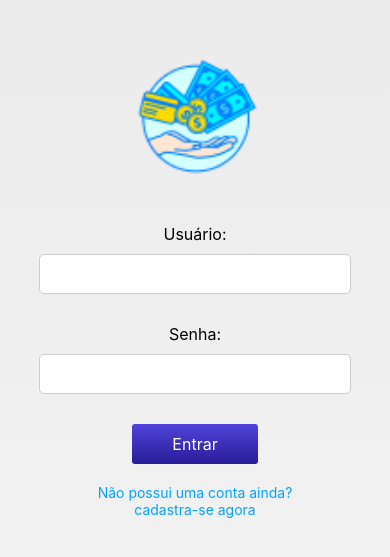
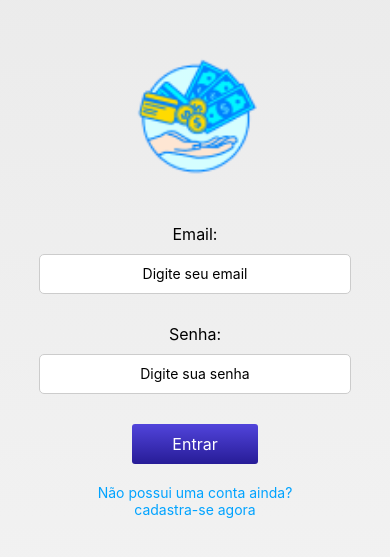
Before and after one commit to VandersonT/controle-financeiro2x, a React Native app: screen /SignIn in a window 390 px wide. Shown: the part 137-694 px from the top of the page. Built offline with nearby package versions, Linux system fonts and the light colour scheme.

Commit message:
Fixing register page scrollview

```diff
--- a/src/screens/SignIn/index.tsx
+++ b/src/screens/SignIn/index.tsx
@@ -54,7 +54,7 @@ const SignIn = ({ navigation }: any) => {
 
 
     return (
-        <KeyboardAvoidingView keyboardVerticalOffset={50} style={styles.container} behavior={(Platform.OS == "ios") ? "padding" : "height" }>
+        <KeyboardAvoidingView keyboardVerticalOffset={0} style={styles.container} behavior={(Platform.OS == "ios") ? "padding" : "height" }>
 
                 <LinearGradient colors={['rgba(234,234,234,1)', 'rgba(243,243,243,1)']} style={styles.container}>
 
@@ -71,13 +71,13 @@ const SignIn = ({ navigation }: any) => {
                             />
 
                             <View style={styles.fieldSingle}>
-                                <Text style={styles.label}>Usuário:</Text>
-                                <TextInput value={user} style={styles.input} onChangeText={(changeUser)=>setUser(changeUser)} />
+                                <Text style={styles.label}>Email:</Text>
+                                <TextInput placeholder="Digite seu email" value={user} style={styles.input} onChangeText={(changeUser)=>setUser(changeUser)} />
                             </View>
 
                             <View style={styles.fieldSingle}>
                                 <Text style={styles.label}>Senha:</Text>
-                                <TextInput secureTextEntry value={pass} style={styles.input} onChangeText={(changePass)=>setPass(changePass)} />
+                                <TextInput placeholder="Digite sua senha" secureTextEntry value={pass} style={styles.input} onChangeText={(changePass)=>setPass(changePass)} />
                             </View>
 
                             <Button1 title="Entrar" fnc={loginAction} />
@@ -92,8 +92,8 @@ const SignIn = ({ navigation }: any) => {
 
                     {register &&
 
-                        <ScrollView style={{width: '100%', paddingTop: 100}}>
-                            <View  style={styles.mainBox}>
+                        <ScrollView style={{width: '100%', flexGrow: 1}}>
+                            <View style={[styles.mainBox, styles.margimBottom]}>
                                 <View style={styles.logoBox}>
                                     <Image
                                         style={{width: 85, height: 85}}
--- a/src/screens/SignIn/style.ts
+++ b/src/screens/SignIn/style.ts
@@ -16,7 +16,8 @@ const styles = StyleSheet.create({
         display: 'flex',
         flexDirection: 'row',
         alignItems: 'center',
-        marginBottom: 40
+        marginBottom: 40,
+        marginTop: 100
     },
     logoText: {
         fontWeight: '400',
@@ -27,6 +28,9 @@ const styles = StyleSheet.create({
         width: '100%',
         display: 'flex',
         alignItems: 'center',
+    },
+    margimBottom: {
+        marginBottom: 50
     },
     fieldSingle: {
         width: '80%',
```
